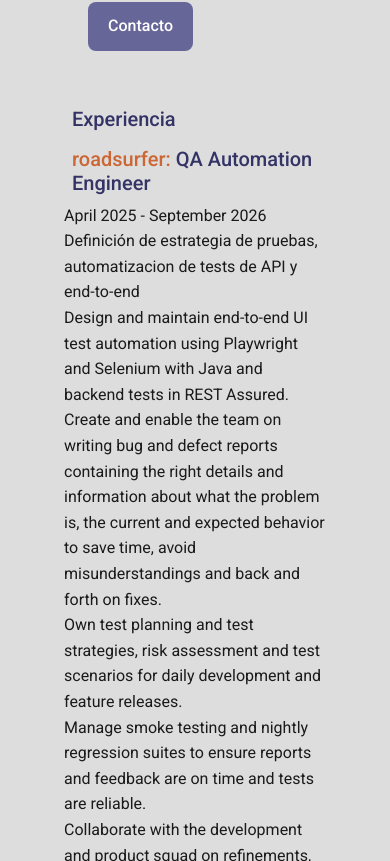
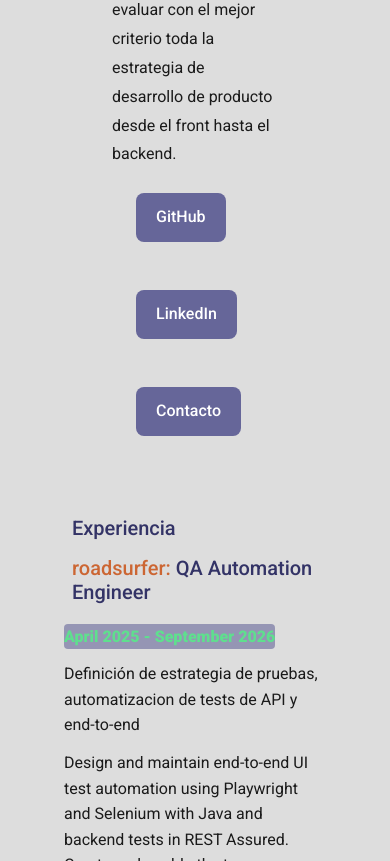
Before and after one commit to eduardo-ramos-a/eduardo-ramos, a website: page about.html in a window 390 px wide. Shown: the part 943-1804 px from the top of the page. Drawn offline with Linux system fonts and the light colour scheme.

Commit message:
finish about page layout and clean up CSS class hierarchy

```diff
--- a/about.html
+++ b/about.html
@@ -43,7 +43,7 @@
         <p class="about-intro">
           CV completo, experiencia, educación y forma de trabajar
         </p>
-
+        <div class="about-intro-row">
           <div class="about-photo">
             <img
               src="https://res.cloudinary.com/imgxivac/image/upload/v1794411160/IMG_3702_1.jpg"
@@ -57,9 +57,9 @@
             <p>
               Soy Eduardo Ramos, QA Engineer especializado en estrategias y
               automatizacion de pruebas. Ahora estoy enfocado en crecer como
-            desarrollador full stack. Mi intencion es entender de fondo y poder
-            ejecutar y evaluar con el mejor criterio toda la estrategia de
-            desarrollo de producto desde el front hasta el backend.
+              desarrollador full stack. Mi intencion es entender de fondo y
+              poder ejecutar y evaluar con el mejor criterio toda la estrategia
+              de desarrollo de producto desde el front hasta el backend.
             </p>
             <div class="about-buttons">
               <a href="https://github.com/eduramos21/" class="btn btn-primary"
@@ -73,6 +73,7 @@
               <a href="contacto.html" class="btn btn-primary">Contacto</a>
             </div>
           </article>
+        </div>
 
         <!-- Experience end -->
         <section class="section experience">
@@ -195,26 +196,26 @@
                   Mentored staff day to day, guided testing initiatives, and
                   shared usability findings with the UX team.
                 </li>
-
+              </ul>
+            </article>
             <article class="experience-card">
               <h3><span>Sitio Uno:</span> QA Lead</h3>
               <p class="experience-date">May 2013 - November 2021</p>
               <p class="experience-desc">
-                    Led the QA team and product development projects in
-                    regulated payment software, point-of-sale (POS) hardware,
-                    payment reporting applications and wireless data
-                    transmission.
+                Led the QA team and product development projects in regulated
+                payment software, point-of-sale (POS) hardware, payment
+                reporting applications and wireless data transmission.
               </p>
               <ul>
                 <li>
-                      Led certification of payment software with
-                      FirstData/Fiserv over roughly two years, covering EMV
-                      payment technology and the PCI PA-DSS security standard
-                      across combined hardware and software.
+                  Led certification of payment software with FirstData/Fiserv
+                  over roughly two years, covering EMV payment technology and
+                  the PCI PA-DSS security standard across combined hardware and
+                  software.
                 </li>
                 <li>
-                      Led EMV certification and launch of a multi-platform
-                      payment banking app in the US market.
+                  Led EMV certification and launch of a multi-platform payment
+                  banking app in the US market.
                 </li>
                 <li>
                   Hired 8 junior testers, trained and coached them to test,
@@ -223,15 +224,13 @@
                 <li>
                   Developed and ran test plans, product requirements and
                   customer support plans, managed the support workflow for
-                      highly critical services, and refined functional testing
-                      for an agile development team.
+                  highly critical services, and refined functional testing for
+                  an agile development team.
                 </li>
                 <li>
-                      Built and maintained regression suites and automated UI
-                      output checks.
+                  Built and maintained regression suites and automated UI output
+                  checks.
                 </li>
-                  </ul>
-                </article>
               </ul>
             </article>
           </div>
@@ -287,8 +286,8 @@
         <!-- Education end -->
 
         <!-- Values start -->
-        <section class="section Values">
-          <h2>Educación</h2>
+        <section class="section values">
+          <h2>Valores</h2>
           <div class="values-list">
             <article class="value-card">
               <h3>Quality mindset</h3>
--- a/css/styles.css
+++ b/css/styles.css
@@ -95,7 +95,6 @@ main {
   flex: 1;
   margin-top: var(--header-height);
   padding: var(--spacing-lg) var(--spacing-lg);
-  max-width: 1200px;
 }
 
 .hero-image,
@@ -143,17 +142,6 @@ h4 {
   color: var(--color-secondary);
 }
 
-.hero-buttons a {
-  display: inline-flex;
-  flex-direction: row;
-  flex-wrap: nowrap;
-  justify-content: flex-start;
-  align-items: stretch;
-  align-content: normal;
-  background-color: var(--color-primary);
-  margin: var(--spacing-sm);
-}
-
 .btn {
   padding: 10px 20px;
   font-weight: var(--font-medium);
@@ -196,13 +184,12 @@ footer {
 
 /* contacto */
 .contact-section {
-  display: block;
   width: 100%;
-  background-color: var(--color-white);
+  color: var(--color-fifth);
+  background-color: var(--color-third);
   padding: var(--spacing-md);
   border-radius: var(--radius-lg);
   border: 10px solid var(--color-third);
-  gap: var(--spacing-xs);
 }
 
 .contact-section h1 {
@@ -211,7 +198,6 @@ footer {
 
 .contact-intro {
   margin: var(--spacing-sm);
-  display: block;
   line-height: 1.8;
 }
 
@@ -265,7 +251,14 @@ fieldset {
   flex-direction: column;
   align-items: flex-start;
   padding: var(--spacing-lg) var(--spacing-md);
-  max-width: 1200px;
+  width: 100%;
+}
+
+.about-intro-row {
+  display: flex;
+  flex-direction: row;
+  align-items: flex-start;
+  padding: var(--spacing-md);
   width: 100%;
 }
 
@@ -282,15 +275,37 @@ fieldset {
 .about-bio {
   display: flex;
   flex-direction: column;
-  margin-bottom: var(--spacing-md);
+  justify-content: flex-start;
+  margin: var(--spacing-md);
   line-height: 1.8;
+  flex: 1;
 }
 
 .about-photo {
   display: flex;
   flex-direction: column;
   margin-bottom: var(--spacing-md);
-  line-height: 1.8;
+}
+
+.experience-card,
+.education-card,
+.value-card {
+  display: flex;
+  flex-direction: column;
+  flex-wrap: nowrap;
+  justify-content: flex-start;
+  align-items: stretch;
+  margin-bottom: var(--spacing-sm);
+  gap: 12px;
+}
+
+.experience-date {
+  align-self: flex-start;
+  color: var(--color-fifth);
+  font-weight: var(--font-black);
+  background-color: var(--color-primary);
+  opacity: 0.6;
+  border-radius: var(--radius-sm);
 }
 
 @media (max-width: 576px) {
@@ -312,4 +327,16 @@ fieldset {
   main {
     padding: var(--spacing-lg) var(--spacing-sm);
   }
+
+  .about-intro-row {
+    display: flex;
+    flex-direction: column;
+    align-items: flex-start;
+    padding: var(--spacing-md);
+    width: 100%;
+  }
+
+  .about-photo {
+    width: 100%;
+  }
 }
```
Lines whose indentation alone changed are shown as unchanged.
